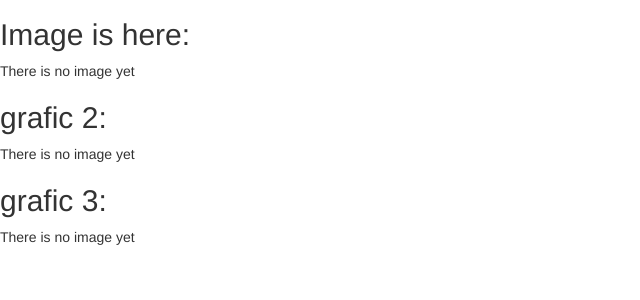
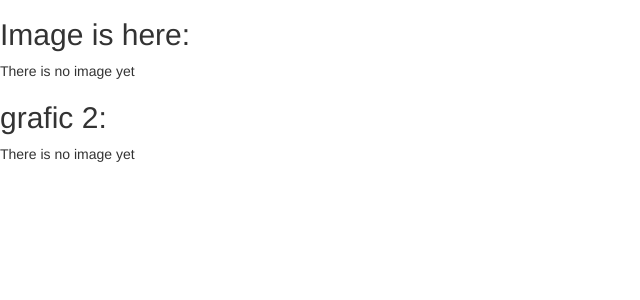
Before and after one commit to Furrenpl/web3iz, a Flask app: page /net in a window 1280 px wide. Shown: the part 290-590 px from the top of the page, without its empty margins (0-640 px from the left). Run offline with Flask 2, Linux system fonts and the light colour scheme; some libraries are stand-ins or nearby versions.

Commit message:
Update net.html

```diff
--- a/flaskapp/templates/net.html
+++ b/flaskapp/templates/net.html
@@ -34,12 +34,4 @@
  <p> There is no image yet </p>
 {% endif %}
 
-<h2>grafic 3: </h2>
-{% if gr_name2 %}
- <p>{{gr_name2}}
- <p><img src={{gr_name2}}/>
-{% else %}
- <p> There is no image yet </p>
-{% endif %}
-
 {% endblock %}
```
